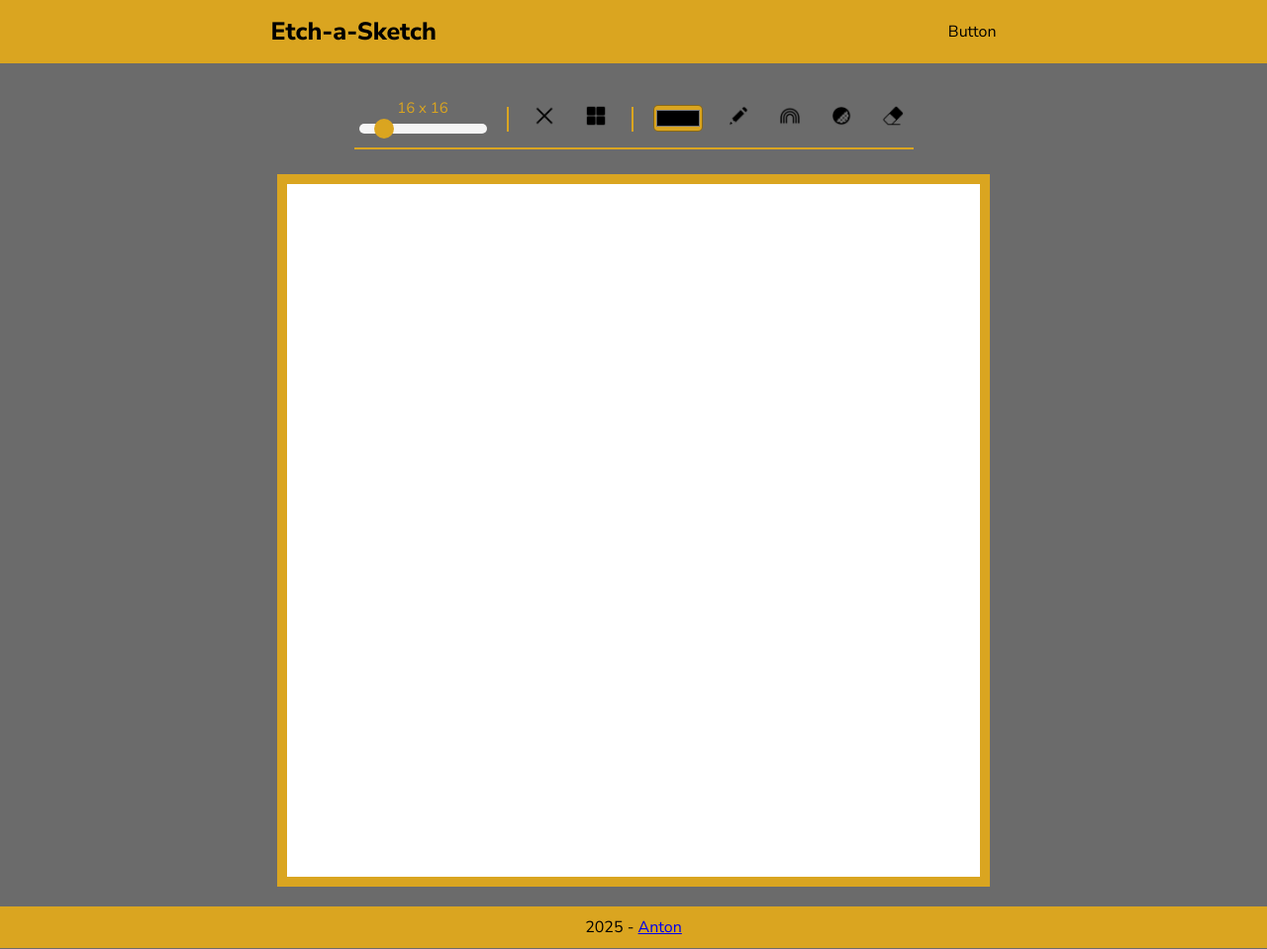
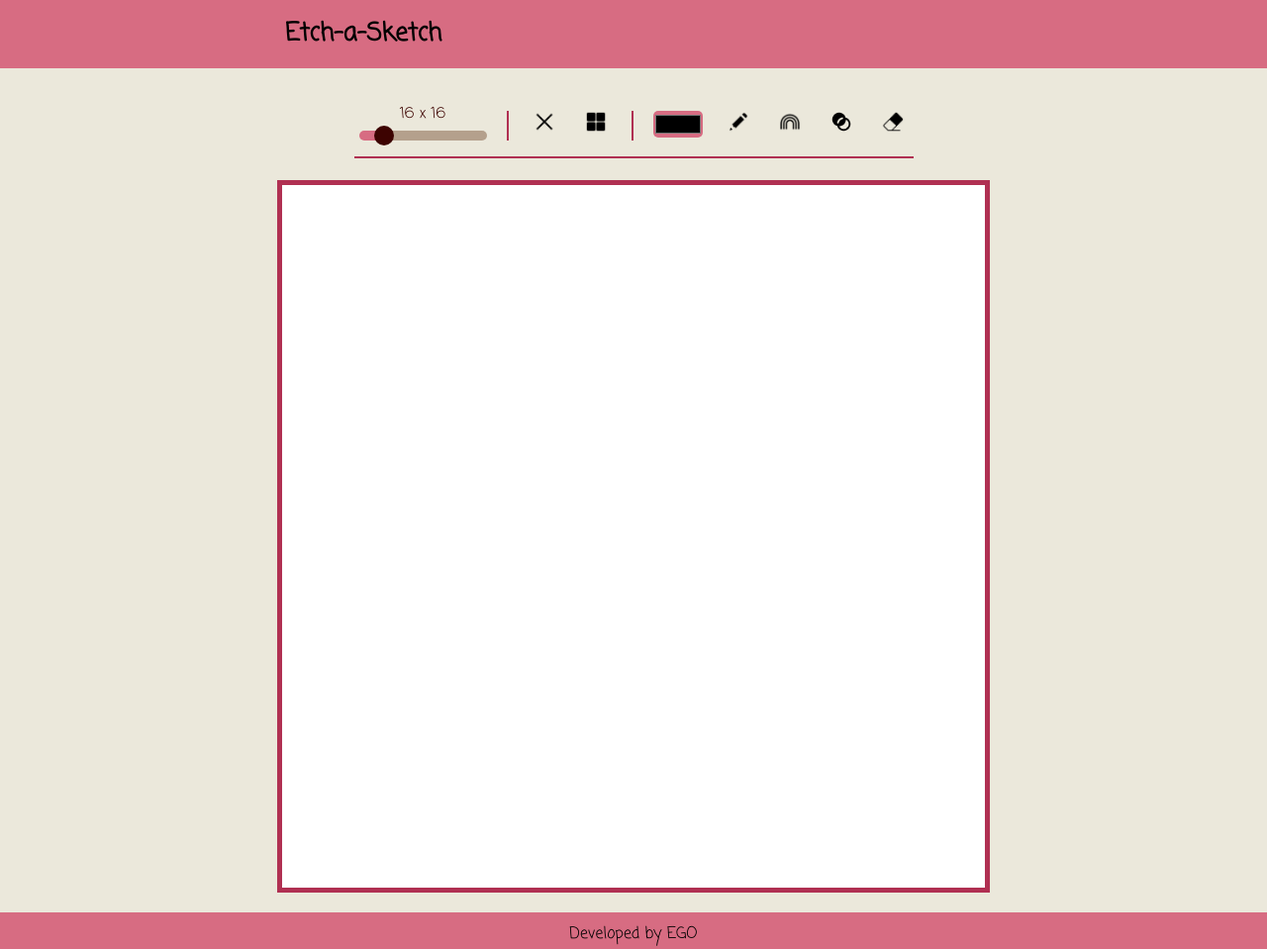
Before and after one commit to Anton-Ngan/etch-a-sketch, a plain HTML site: page index.html in a window 1280 px wide. Shown: the whole page at 99% size. Drawn offline with Linux system fonts and the light colour scheme.

Commit message:
Change the style and colouring of the webpage

```diff
--- a/etch.js
+++ b/etch.js
@@ -9,7 +9,7 @@ const gridButton = document.querySelector(".grid-icon");
 const colorPicker = document.querySelector(".color-wheel");
 const drawButton = document.querySelector(".draw-mode");
 const rainbowButton = document.querySelector(".rainbow-mode");
-const grayscaleButton = document.querySelector(".grayscale-mode");
+const opacityButton = document.querySelector(".opacity-mode");
 const eraseButton = document.querySelector(".erase-icon");
 
 let gridSwitch = false;
@@ -28,9 +28,9 @@ function getRandomColor() {
     return color;
 }
 
-function toggleGrayscaleButton() {
-    grayscaleButton.addEventListener("click", (e) => {
-        activeButton = "grayscale";
+function toggleOpacityButton() {
+    opacityButton.addEventListener("click", (e) => {
+        activeButton = "opacity";
     })
 }
 
@@ -65,10 +65,18 @@ function toggleClear() {
     })
 }
 
+function calcValue () {
+    let valuePercentage = (slider.value / slider.max) * 100;
+    slider.style.background = `linear-gradient(to right, #D76C82
+    ${valuePercentage}%,rgb(180, 160, 140) ${valuePercentage}%)`;
+}
+
 function updateSliderValue() {
     sliderValue.textContent = `${slider.value} x ${slider.value}`;
     slider.addEventListener("input", () =>
         {
+            calcValue();
+
             sliderValue.textContent = `${slider.value} x ${slider.value}`;
             gridHeight = slider.value;
             updateGrid();
@@ -93,7 +101,8 @@ function updateGrid () {
         newSquare.classList.add("square");
         if (gridStatus) newSquare.classList.add("active-border");
         whiteBoard.appendChild(newSquare);
-        newSquare.setAttribute("style", `width: ${squareHeight}px; height: ${squareHeight}px`);
+        // newSquare.setAttribute("style", `min-width: ${squareHeight}px; min-height: ${squareHeight}px`);
+        newSquare.style.flexBasis = `calc(100% / ${gridHeight})`;
     }
 
     drawOnGrid();
@@ -121,17 +130,18 @@ function drawOnGrid () {
 function getColor(square) {
     switch (activeButton) {
         case "draw":
+            square.style.opacity = 1;
             return colorPicker.value;
         case "eraser":
+            square.style.opacity = 1;
             return "#FFFFFF";
         case "rainbow":
-            return getRandomColor();
-        case "grayscale":
-            // if (square.style.backgroundColor !== colorPicker.value) {
-            //     square.style.opacity = 0.5;
-            // } else {
-            //     square.style.opacity += 0.1;
-            // }
+            square.style.opacity = 1;
+            const rndColor = getRandomColor()
+            colorPicker.value = rndColor;
+            return rndColor;
+        case "opacity":
+            square.style.opacity = Number(square.style.opacity) - 0.1;
             return colorPicker.value;
     }
 }
@@ -139,12 +149,13 @@ function getColor(square) {
 function main() {
     updateGrid();
     updateSliderValue();
+    calcValue();
     toggleClear();
     toggleGrid();
     toggleEraser();
     toggleDrawButton();
     toggleRainbowButton();
-    toggleGrayscaleButton();
+    toggleOpacityButton();
 }
 
 main()
--- a/index.html
+++ b/index.html
@@ -5,7 +5,7 @@
     <meta name="viewport" content="width=device-width, initial-scale=1.0">
     <link rel="preconnect" href="https://fonts.googleapis.com">
     <link rel="preconnect" href="https://fonts.gstatic.com" crossorigin>
-    <link href="https://fonts.googleapis.com/css2?family=EB+Garamond:ital,wght@0,400..800;1,400..800&family=Nunito+Sans:ital,opsz,wght@0,6..12,200..1000;1,6..12,200..1000&display=swap" rel="stylesheet">
+    <link href="https://fonts.googleapis.com/css2?family=Coming+Soon&display=swap" rel="stylesheet">
     <link rel="stylesheet" href="styles.css">
     <script src="etch.js" defer></script>
     <title>Etch-a-Sketch</title>
@@ -15,7 +15,7 @@
 
     <div class="header">
         <div class="title">Etch-a-Sketch</div>
-        <div class="mode">Button</div>
+        <div class="mode"></div>
     </div>
 
     <div class="buttons">
@@ -41,7 +41,7 @@
             <img class="menu-button rainbow-mode" src="./img/rainbow.png" title="Rainbow mode" alt="Rainbow icon">
         </div>
         <div>
-            <img class="menu-button grayscale-mode" src="./img/grayscale.png" title="Grayscale mode" alt="Grayscale icon">
+            <img class="menu-button opacity-mode" src="./img/opacity.png" title="Opacity mode" alt="Opacity icon">
         </div>
         <div>
             <img class="menu-button erase-icon" src="./img/erase.png" title="Eraser mode" alt="Eraser icon">
@@ -54,7 +54,7 @@
     </div>
 
     <div class="footer">
-        <div>2025 - <a href="https://github.com/Anton-Ngan" target="_blank" rel="noopener noreferrer">Anton</a></div>
+        <div><a href="https://github.com/Anton-Ngan" target="_blank" rel="noopener noreferrer">Developed by EGO</a></div>
     </div>
 
 </body>
--- a/styles.css
+++ b/styles.css
@@ -1,12 +1,12 @@
 * {
-    font-family: "Nunito Sans";
+    font-family: "Coming Soon";
     margin: 0;
     padding: 0;
     box-sizing: border-box;
 }
 
 body {
-    background-color: rgba(0, 0, 0, 0.582);
+    background-color: #EBE8DB;
     display: flex;
     flex-direction: column;
     min-height: 100vh;
@@ -14,8 +14,17 @@ body {
     user-select: none;
 }
 
+a {
+    text-decoration: none;
+    color: black;
+}
+
+a:hover{
+    color: gainsboro;
+}
+
 .header {
-    background-color: goldenrod;
+    background-color: #D76C82;
     display: flex;
     justify-content: space-around;
     align-items: center;
@@ -28,12 +37,11 @@ body {
 }
 
 .buttons {
-    color: rgb(172, 125, 7);
     align-self: center;
     display: flex;
     align-items: center;
     gap: 20px;
-    border-bottom: 2px solid goldenrod;
+    border-bottom: 2px solid #B03052;
     padding: 10px 5px 7.5px 5px;
     margin: 25px 0 10px 0;
 }
@@ -44,19 +52,19 @@ body {
     padding: 5px;
     border-radius: 5px;
     cursor: pointer;
-    transition: all 0.4s;
+    transition: all 0.2s;
 }
 
 .menu-button:hover {
-    background-color: rgba(218, 165, 32, 0.459);
-    transform: scale(1.5);
+    background-color: #D76C82;
+    transform: scale(1.3);
 }
 
 .slider {
     appearance: none;
     width: 100%;
     height: 10px;
-    background-color: whitesmoke;
+    background-color: rgb(180, 160, 140);
     border-radius: 5px;
 }
 
@@ -64,7 +72,7 @@ body {
     appearance: none;
     width: 20px;
     height: 20px;
-    background-color: goldenrod;
+    background-color: #3D0301;
     border-radius: 50%;
     cursor: pointer;
 }
@@ -74,31 +82,26 @@ body {
     justify-content: center;
     align-items: center;
     font-size: 15px;
-    color: goldenrod;
+    color: #3D0301;
 }
 
 hr {
-    color: goldenrod;
-    height: 25px;
-    background-color: rgba(218, 165, 32, 0.712);
-    border: 1px solid goldenrod;
+    height: 30px;
+    border: 1px solid #B03052;
 }
 
 .color-wheel {
-    border: 1px solid rgba(0, 0, 0, 0.363);
-    background-color: goldenrod;
+    border: 0px;
+    background-color: #D76C82;
     border-radius: 5px;
     cursor: pointer;
 }
-
-
-
 
 .container {
     flex: 1;
     display: flex;
     justify-content: center;
-    margin-top: 15px;
+    margin-top: 12.5px;
 }
 
 .whiteboard {
@@ -106,31 +109,31 @@ hr {
     flex-shrink: 0;
     display: flex;
     flex-wrap: wrap;
-    justify-content: center;
     width: 720px;
+    max-width: 720px;
     height: 720px;
-    border: 10px solid goldenrod;
+    max-height: 720px;
+    border: 5px solid #B03052;
     cursor: crosshair;
 }
 
 .square {
-    flex-grow: 1;
-    box-sizing: border-box;
+    background-color: white;
 }
 
 .square.active-border {
-    border: 1.5px solid rgba(218, 165, 32, 0.644);
+    border: 1.5px solid #EBE8DB;
 }
 
 .footer {
     flex-shrink: 0;
-    background-color: goldenrod;
+    background-color: #D76C82;
     display: flex;
     justify-content: center;
     margin-top: 20px;
     padding: 10px;
 }
 
-.square {
-    background-color: white;
+.footer-text {
+    font-weight: 800;
 }
```
Also changed, not shown: img/opacity.png (added), 1 other file.
